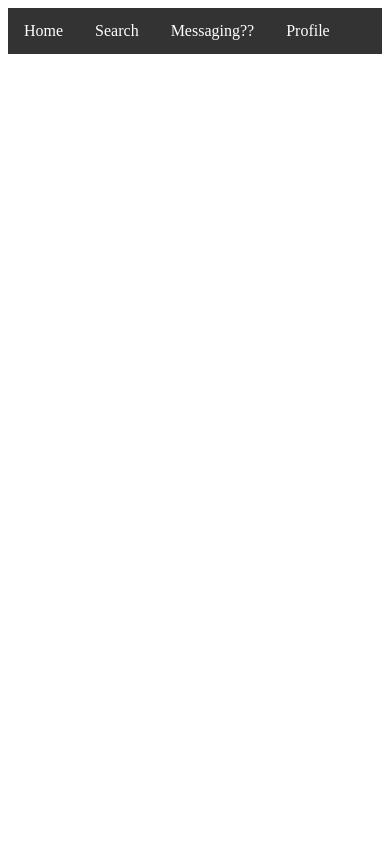
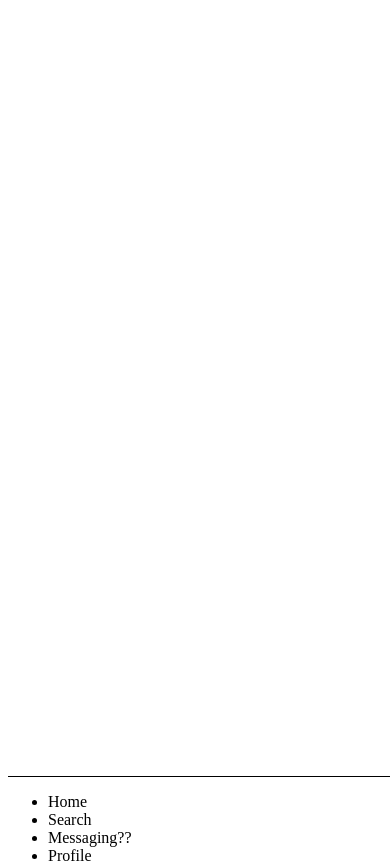
Before and after one commit to rrmctapia/taro-cards, a plain HTML site: page homepage/home.html in a window 390 px wide. Before the commit the page ends 844 px from the top, so only its background shows below. Drawn offline with Linux system fonts and the light colour scheme.

Commit message:
initial homepage/ mobile design

```diff
--- a/homepage/home.css
+++ b/homepage/home.css
@@ -1,20 +1,14 @@
-ul {
-    list-style-type: none;
-    margin: 0;
-    padding: 0;
-    overflow: hidden;
-    background-color: #333;
+html{
+    height: 100%;
+    background-color: white;;
 }
 
-li {
-    float: left;
-    display: block;
-    color: white;
-    text-align: center;
-    padding: 14px 16px;
-    text-decoration: none;
+nav {
+    position: absolute;
+    width: 100%;
+    height: 100%;
+    height: 8vh;
+    top: 92vh;
+    background-color: white;
+    border-top: black 1px solid;
 }
-
-li :hover{
-    background-color: #111;
-}
```
Also changed, not shown: index.css (+17 -24 lines), index.html (+1 -1 lines).
